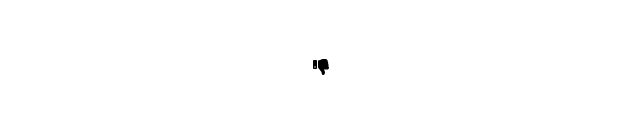
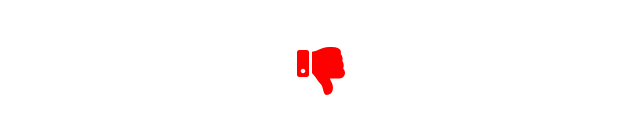
Before and after one commit to FrancoisNovais/vue-exercice-conditional-display, a Vue app: page / in a window 1280 px wide. Both pictures are taken after a click on the icon 640 px from the left and 250 px from the top of the page. Shown: the part 183-320 px from the top of the page, without its empty margins (319-959 px from the left). Built offline with nearby package versions, Linux system fonts and the light colour scheme.

Commit message:
Parttwo css

```diff
--- a/src/components/PartTwo.vue
+++ b/src/components/PartTwo.vue
@@ -11,8 +11,17 @@ const handleLike = () => {
 <template>
   <div>
     <font-awesome-icon v-if="!isLiked" @click="handleLike" :icon="['fas', 'thumbs-up']" />
-    <font-awesome-icon v-else @click="handleLike" :icon="['fas', 'thumbs-down']" />
+    <font-awesome-icon class="dislike" v-else @click="handleLike" :icon="['fas', 'thumbs-down']" />
   </div>
 </template>
 
-<style scoped></style>
+<style scoped>
+svg {
+  color: #218120;
+  font-size: 48px;
+}
+
+.dislike {
+  color: red;
+}
+</style>
```
